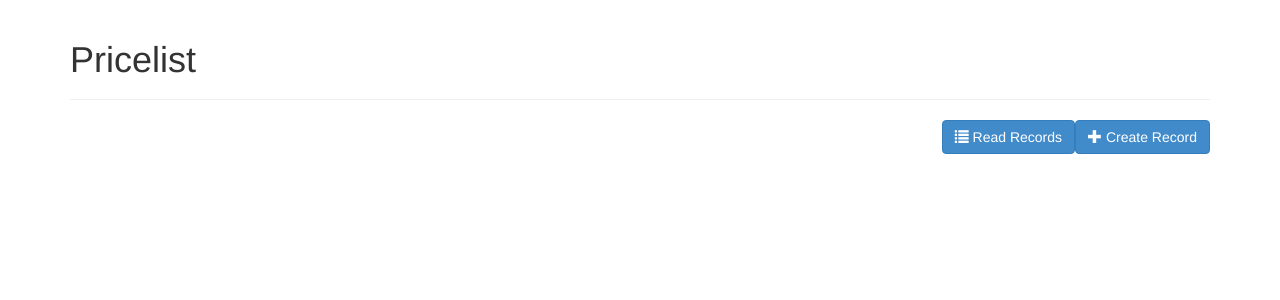
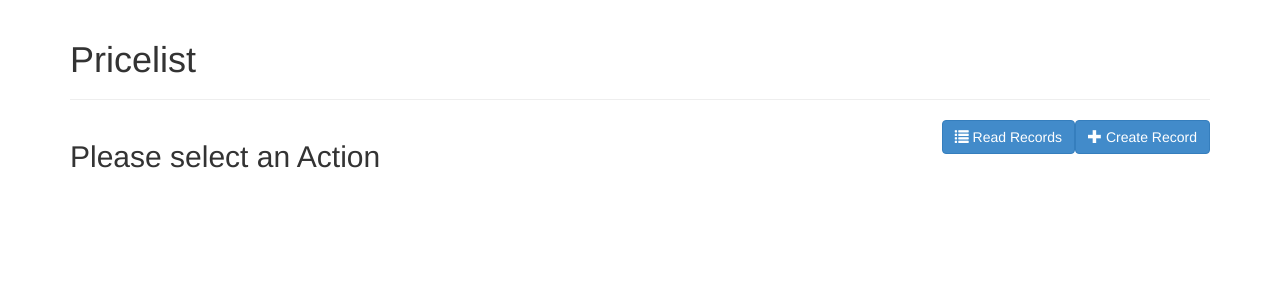
Before and after one commit to christianh814/php-pricelist, a PHP site: page / in a window 1280 px wide. Shown: the top 300 px of the page. Run offline with PHP 8.4, Linux system fonts and the light colour scheme.

Commit message:
did stuff

```diff
--- a/index.php
+++ b/index.php
@@ -12,9 +12,11 @@ $action = isset($_GET['action']) ? $_GET['action'] : "";
 $page_title="Pricelist";
 include_once "layout_head.php";
 ?>
+<h2 class="pull-left">Please select an Action</h2>
 <a href='create.php' class='btn btn-primary pull-right margin-bottom-1em'>
 <span class='glyphicon glyphicon-plus'></span> Create Record
 </a>
+&nbsp;&nbsp;
 <a href='read.php' class='btn btn-primary pull-right margin-bottom-1em'>
         <span class='glyphicon glyphicon-list'></span> Read Records
 </a>
```
